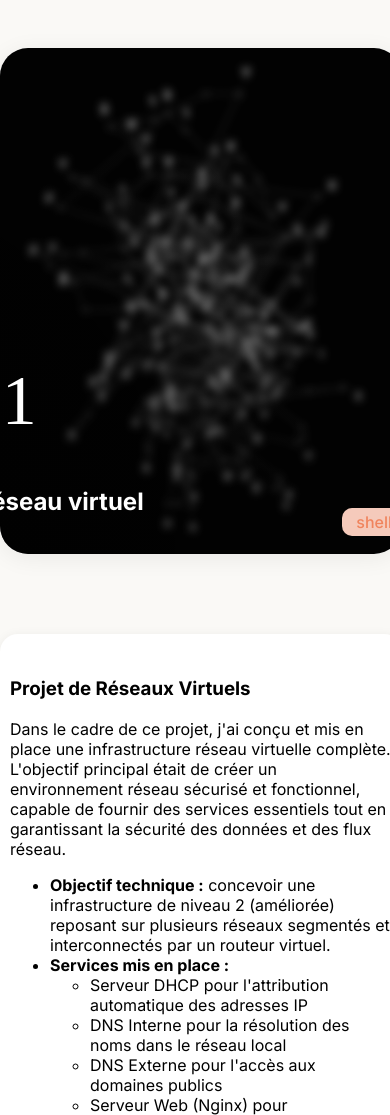
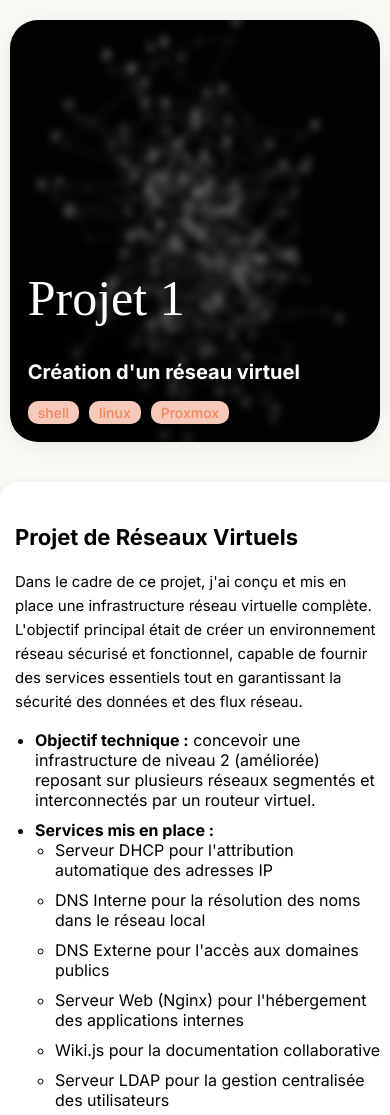
Before and after one commit to toopice/portefolio, a plain HTML site: page projet/projet1.html in a window 390 px wide. Shown: the top 1115 px of the page. Drawn offline with Linux system fonts and the light colour scheme.

Commit message:
responsive

```diff
--- a/projet/projet.css
+++ b/projet/projet.css
@@ -200,20 +200,83 @@ button:active{
 
 @media screen and (max-width: 900px) {
     .box-1, .box-2, .box-3 {
-    width: 98%;
-    padding-left: 10px;
-    padding-right: 10px;
+        width: 95%;
+        margin: 20px auto;
     }
     .overlay {
         padding: 24px 18px 18px 18px;
+        min-width: auto;
+        flex-direction: column;
+        align-items: flex-start;
+        justify-content: flex-end;
     }
     .box-2 {
-    padding: 24px 10px;
-    margin-left: 0;
-    width: 98%;
+        padding: 24px 20px;
+        margin: 40px auto;
+        width: 95%;
+    }
+    .box-2-content {
+        padding: 0;
+    }
+    .box-2-content h3 {
+        font-size: 24px;
+        margin-bottom: 20px;
+    }
+    .box-2-content p {
+        font-size: 16px;
+        line-height: 1.6;
+    }
+    .box-2-content ul {
+        padding-left: 20px;
+    }
+    .box-2-content li {
+        margin-bottom: 10px;
     }
     .box-3 {
         gap: 18px;
         padding: 0;
     }
+    .box-3 a {
+        min-width: auto;
+        width: 100%;
+        padding: 20px;
     }
+    .badges {
+        flex-wrap: wrap;
+    }
+    .badge {
+        font-size: 14px;
+        padding: 3px 10px;
+    }
+}
+
+@media screen and (max-width: 480px) {
+    .box-1 {
+        height: 50vh;
+        margin-top: 20px;
+    }
+    .overlay h1 {
+        font-size: 50px !important;
+    }
+    .overlay h2 {
+        font-size: 20px;
+    }
+    .box-2 {
+        padding: 20px 15px;
+    }
+    .box-2-content h3 {
+        font-size: 22px;
+    }
+    .box-2-content p {
+        font-size: 15px;
+    }
+    .box-3 button {
+        width: 100%;
+        padding: 15px;
+    }
+    footer {
+        margin-top: 40px;
+        padding: 20px 0;
+        font-size: 14px;
+    }
+}
```
Lines whose indentation alone changed are shown as unchanged.
